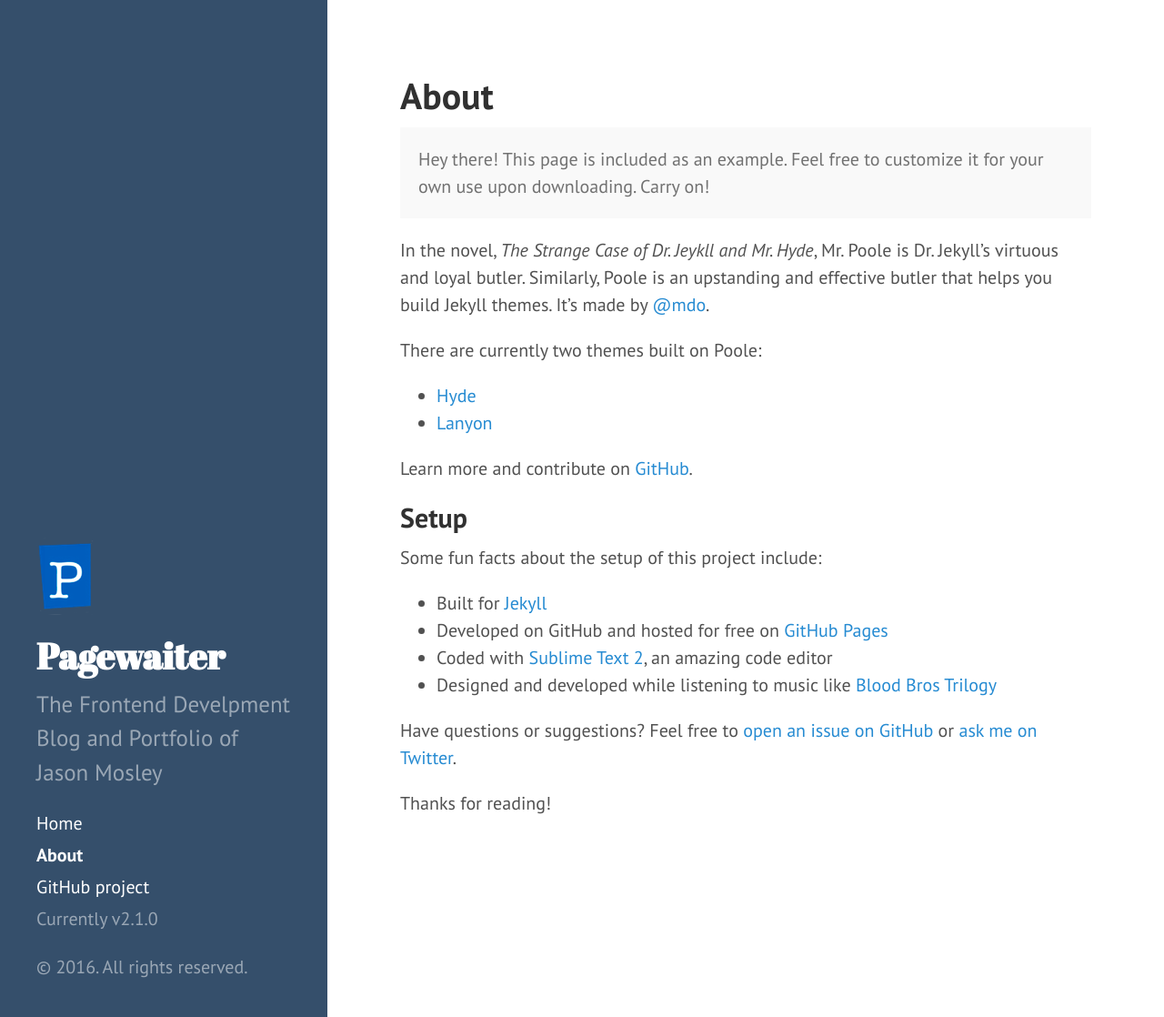
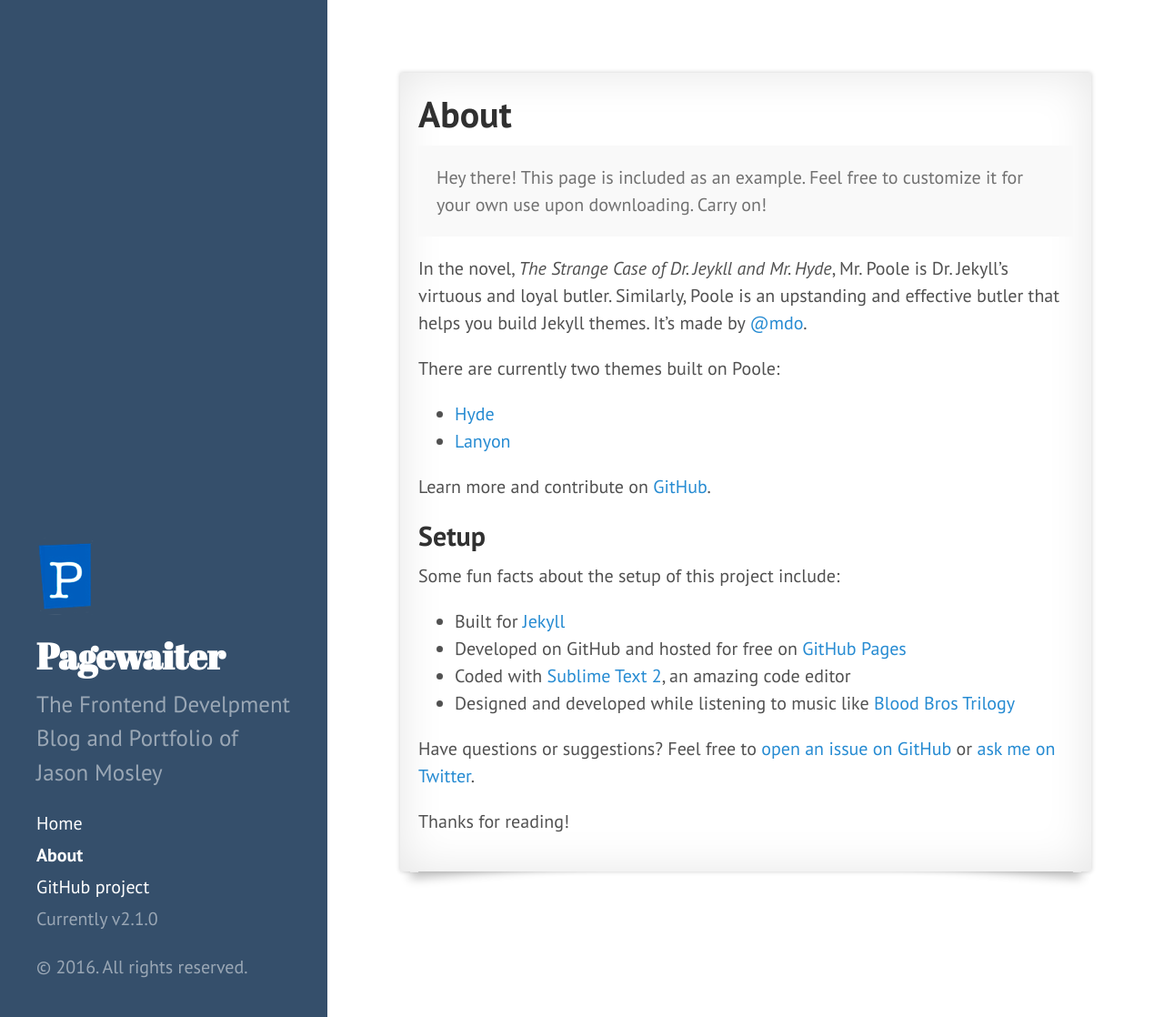
Before and after one commit to Pagewaiter/pagewaiter.github.io, a Jekyll site: the page built from about.md, in a window 1280 px wide and 1118 px high. Shown: the whole window at 91% size. Built offline with Jekyll 4.4.1, drawn with Linux system fonts in a browser that asks for light colours; Markdown is read by kramdown in place of the engine named in the settings.

Commit message:
added paper styling to pages.

```diff
--- a/public/css/hyde.css
+++ b/public/css/hyde.css
@@ -144,11 +144,11 @@ a.sidebar-nav-item:focus {
 }
 
 /*
- * Post Style
+ * Post/Page Style
  *
  * Makes each posts look like its on paper
  */
-.post {
+.post, .page {
     position: relative;
     padding: 1rem;
     background-color: #fff;
@@ -157,7 +157,7 @@ a.sidebar-nav-item:focus {
     box-shadow: 0 0 5px rgba(0, 0, 0, 0.2), inset 0 0 50px rgba(0, 0, 0, 0.1);
 }
 
-.post:before, .post:after
+.post:before, .post:after, .page:before, .page:after
 {
 	position: absolute;
 	width: 40%;
@@ -177,7 +177,7 @@ a.sidebar-nav-item:focus {
 	z-index: -1;
 }
 
-.post:after
+.post:after, .page:after
 {
 	left: auto;
 	right: 12px;
```
